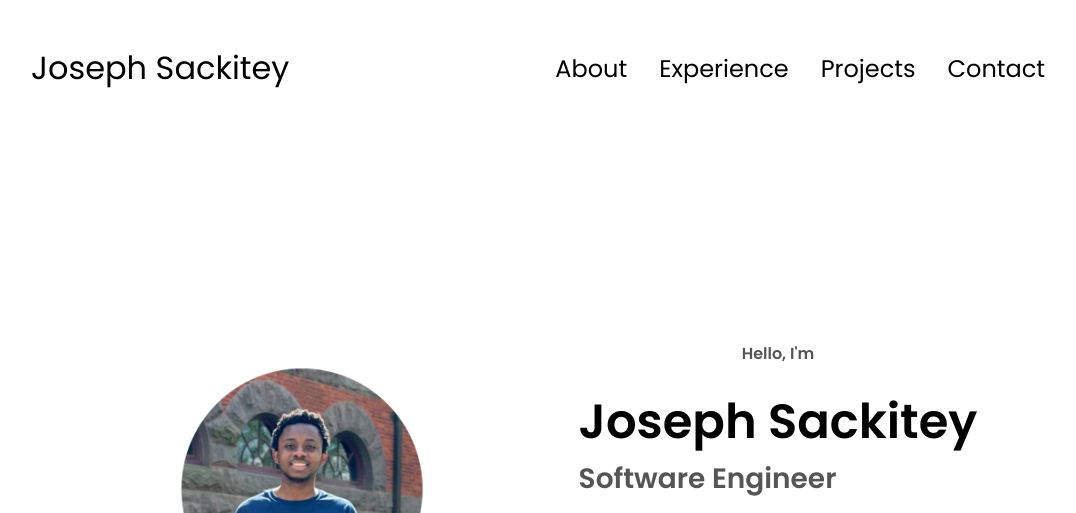
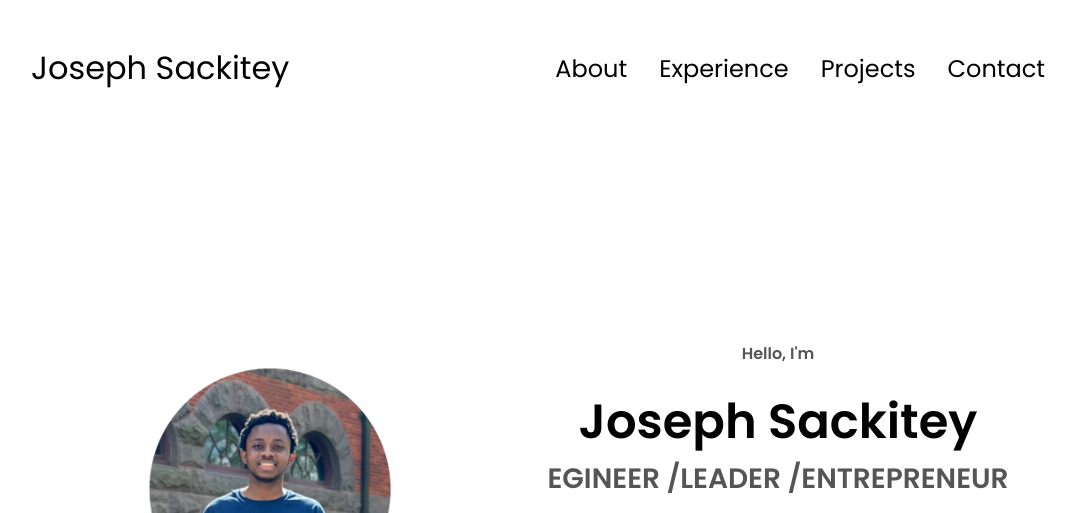
Before and after one commit to Jsackitey1/Joseph-sackitey-portfolio, a plain HTML site: page index.html in a window 1280 px wide. Shown: the top 513 px of the page, without its empty margins (102-1178 px from the left). Drawn offline with Linux system fonts and the light colour scheme; a script that the page names is missing.

Commit message:
index.html

```diff
--- a/index.html
+++ b/index.html
@@ -56,7 +56,7 @@
     <div class="section_text">
         <p class="section_text_p1">Hello, I'm </p>
         <h1 class="title">Joseph Sackitey</h1>
-        <p class="section_text_p2">Software Engineer</p>
+        <p class="section_text_p2">EGINEER /LEADER /ENTREPRENEUR</p>
         <div class="btn-container">
             <button class="btn btn-color-2" onclick="window.open('./images/Resume.pdf')">Download Resume</button>
             <button class="btn btn-color-1" onclick="location.href='./#contact'">Contact Info</button>
```
